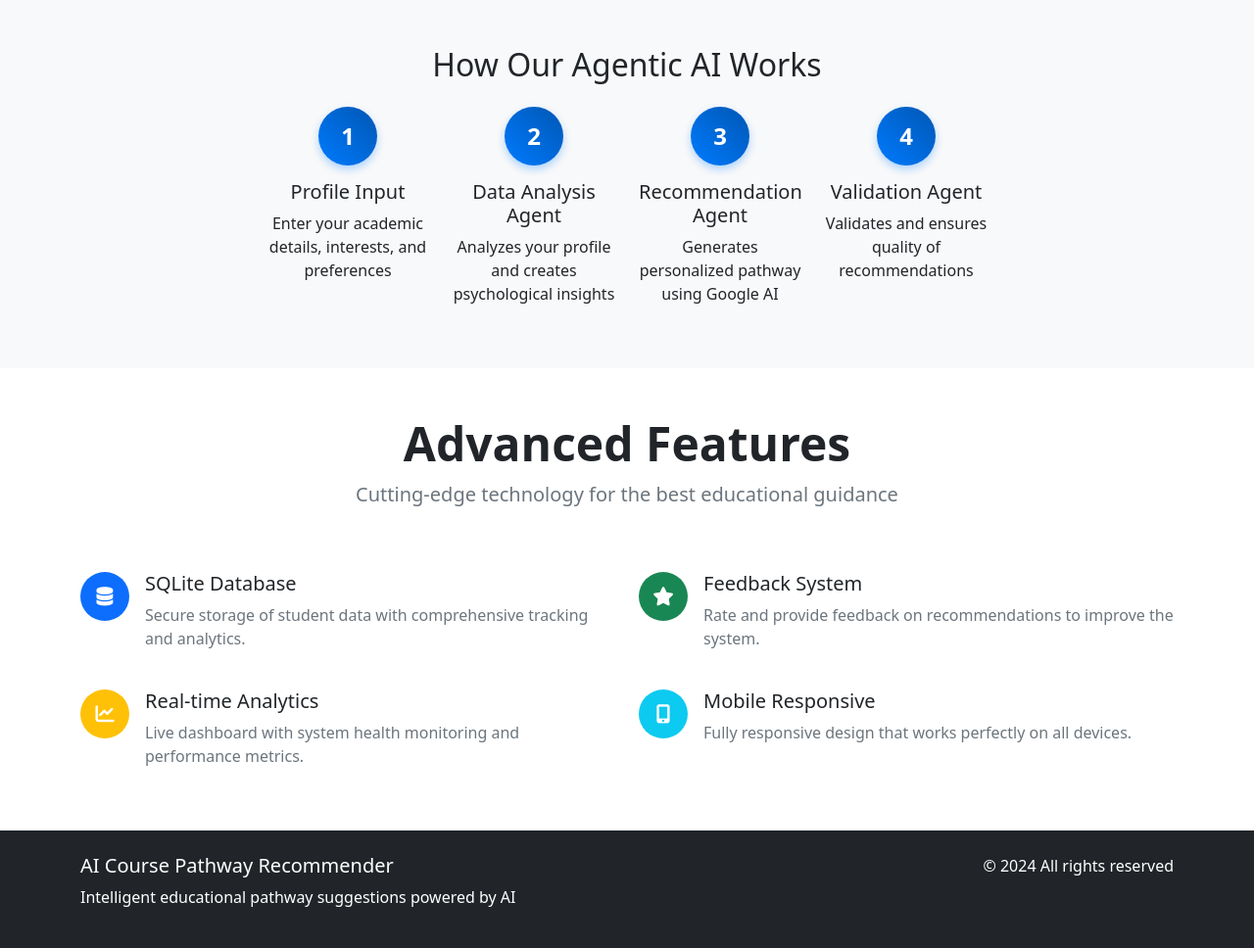
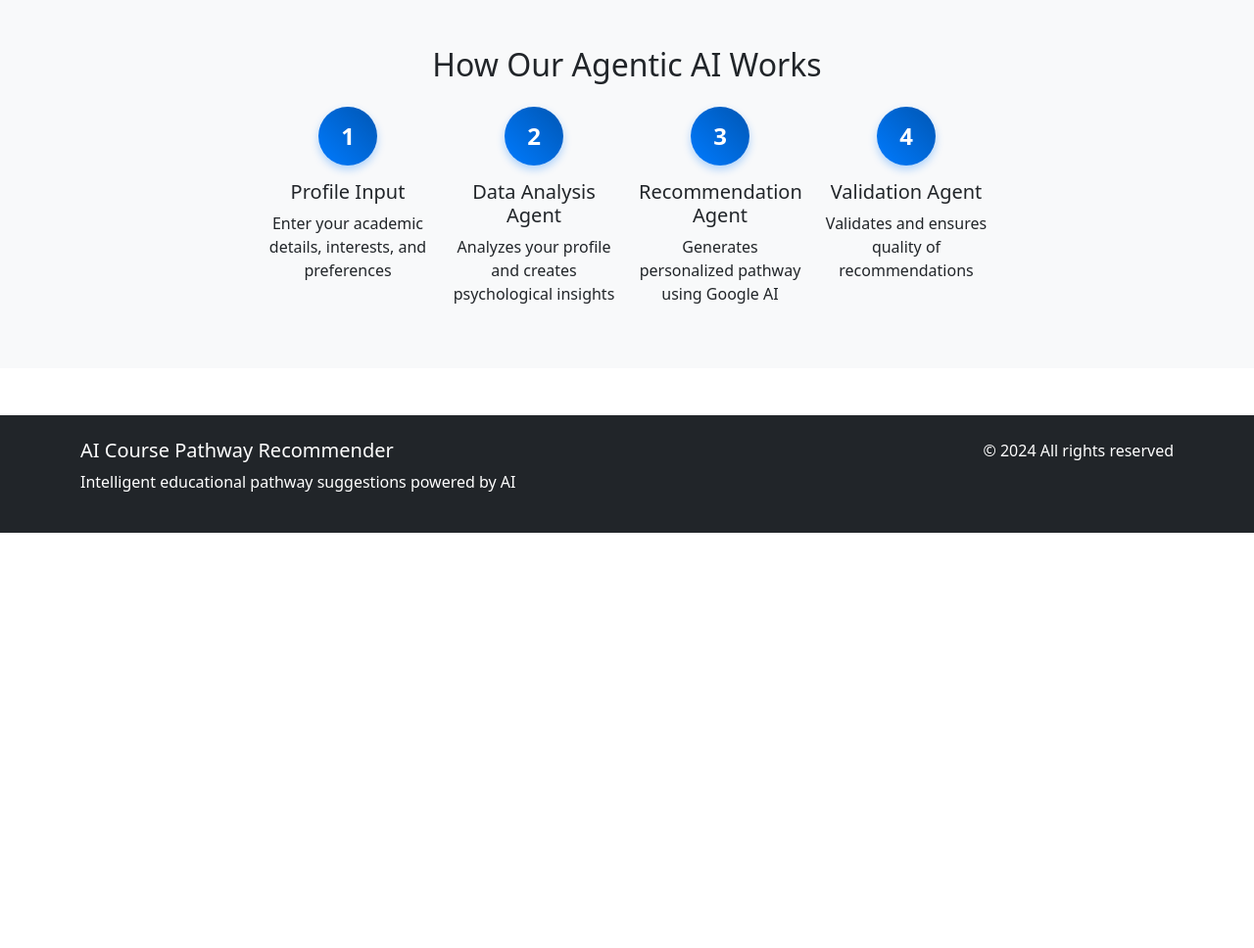
Before and after one commit to Arun7303/career-pathway-Agentic-AI, a Flask app: page / in a window 1280 px wide. Shown: the part 1413-2381 px from the top of the page at 98% size. After the commit the page ends 1957 px from the top, so only its background shows below. Run offline with Flask 2, Linux system fonts and the light colour scheme.

Commit message:
update oct 29

```diff
--- a/templates/index.html
+++ b/templates/index.html
@@ -166,7 +166,7 @@
 </div>
 
 <!-- Features Section -->
-<div class="container my-5">
+<!-- <div class="container my-5">
     <div class="row">
         <div class="col-12 text-center mb-5">
             <h2 class="display-5 fw-bold">Advanced Features</h2>
@@ -227,7 +227,7 @@
             </div>
         </div>
     </div>
-</div>
+</div> -->
 {% endblock %}
 
 {% block scripts %}
```
